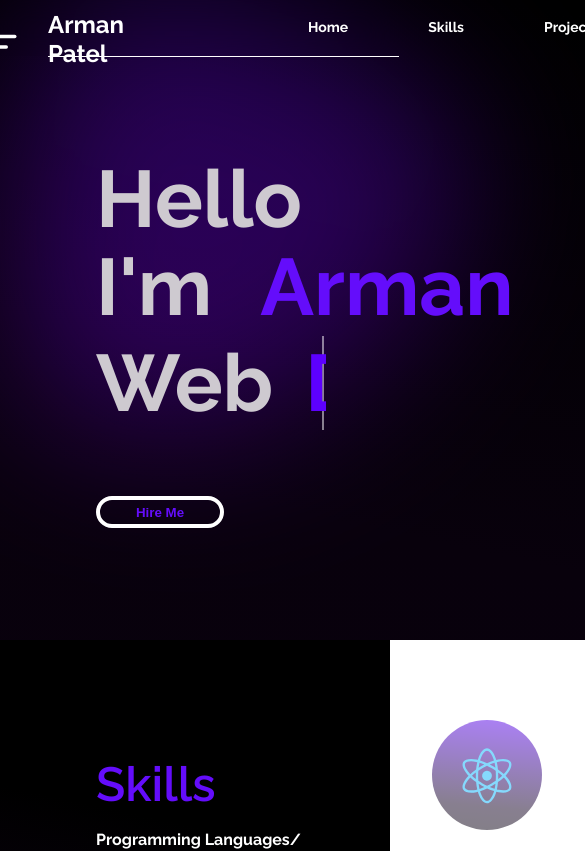
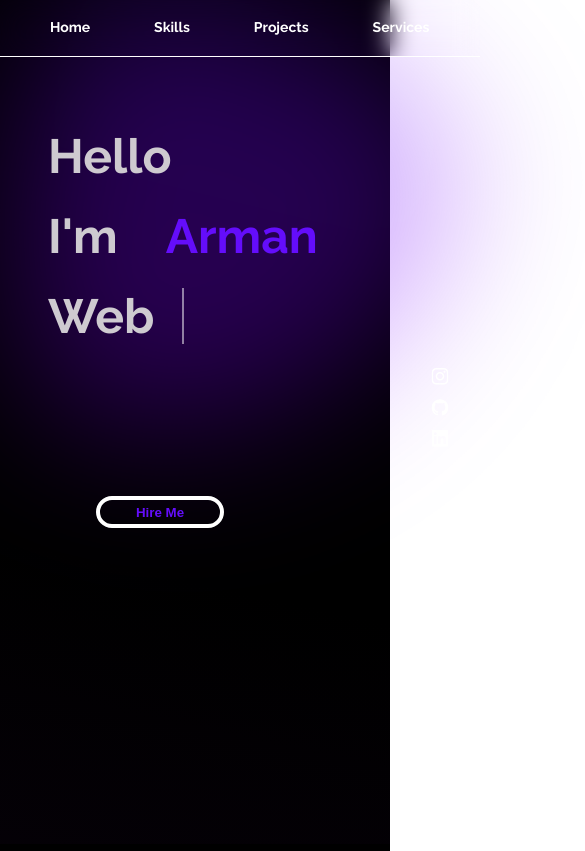
Before and after one commit to Arman6117/Portfolio_V2, a React (Create React App) app: page / in a window 390 px wide. Shown: the top 851 px of the page, 585 px wide, since content can reach past the window. Built offline with nearby package versions, Linux system fonts and the light colour scheme.

Commit message:
responsivnes test

```diff
--- a/src/Components/Home/Home.scss
+++ b/src/Components/Home/Home.scss
@@ -40,7 +40,7 @@ $l_page_html_tx: rgba(95, 0, 169, 0.48);
     #0a000f 74.94%,
     #000000 117.21%,
     #000000 117.21%
-  );;
+  );
   background-size: 400% 400%;
   color: white;
 
@@ -72,36 +72,32 @@ $l_page_html_tx: rgba(95, 0, 169, 0.48);
     .title {
       top: 21rem;
       left: 6rem;
-    overflow: hidden;
-      &::after
-      {
+      overflow: hidden;
+      &::after {
         content: "Developer";
-        color:#5d00ff;
+        color: #5d00ff;
         display: inline-block;
         position: relative;
         left: 2rem;
         animation: textAnimation 7s steps(15) infinite;
         width: 0ch;
       }
-      &::before
-      {
+      &::before {
         display: inline-block;
         content: "";
-        width:2px;
+        width: 2px;
         height: 100%;
         background: rgb(255, 255, 255);
         position: absolute;
         right: 2px;
-        animation: blinking .4s linear alternate infinite;
+        animation: blinking 0.4s linear alternate infinite;
       }
-
     }
-     .subTxt
-     {
+    .subTxt {
       position: relative;
       left: 2rem;
-       color: var(--page_name_tx);
-     }
+      color: var(--page_name_tx);
+    }
   }
 }
 .hire_btn {
@@ -188,7 +184,6 @@ $l_page_html_tx: rgba(95, 0, 169, 0.48);
   }
 }
 
-
 @keyframes textAnimation {
   25% {
     content: "Developer";
@@ -206,20 +201,43 @@ $l_page_html_tx: rgba(95, 0, 169, 0.48);
   }
 }
 @keyframes blinking {
-  100%{
-   opacity: 0;
+  100% {
+    opacity: 0;
   }
 }
 
 //!MEDIA QUERIES
-@media screen and (max-width:481px) {
-  .home{
-    width: 68rem;
-    height: 40rem;
+@media screen and (max-width: 576px) {
+  .home {
+    .txt {
+      font-size: 3rem !important;
+    }
+    .greet {
+      left: 3rem !important;
+      top: 8rem !important;
+    }
+    .name {
+      left: 3rem !important;
+      top: 13rem !important;
 
-    .social
+      &:nth-child(1) {
+        top: 0 !important;
+      }
+    }
+    .title {
+      left: 3rem !important;
+      top: 18rem !important;
+    }
+
+    .social {
+      left: 26rem !important;
+      top: 20rem !important;
+      transform: scale(0.5);
+    }
+    .home_compo
     {
-      left: 62rem;
+      width: 0;
+      height: 0;
     }
   }
 }
--- a/src/Components/Navbar/Navbar.jsx
+++ b/src/Components/Navbar/Navbar.jsx
@@ -1,16 +1,17 @@
 import React from "react";
 import { Link } from "react-scroll/modules";
 import "./Navbar.scss";
-import Toggle from "./Toggle/Toggle";
+
 const Navbar = () => {
   return (
     <>
       <div className="navbar">
         <div className="nav-cnt">
           <div className="nav-txt">Arman Patel</div>
+
           <div className="nav-link">
-          <div className="t-btn"><Toggle/></div>
-          {/* <div className="collapse"></div> */}
+
+
             <ul>
               <Link
                 spy={true}
--- a/src/Components/Navbar/Navbar.scss
+++ b/src/Components/Navbar/Navbar.scss
@@ -25,7 +25,7 @@ $c_btn_hvr: linear-gradient(
       color: white;
       font-weight: bold;
       position: relative;
-      top: 0.4em;
+      top: 1rem;
       left: 3rem;
       font-size: 1.5rem;
       cursor: pointer;
@@ -41,7 +41,7 @@ $c_btn_hvr: linear-gradient(
 
       ul {
         display: flex;
-        gap: 5rem;
+        gap: 4rem;
         text-decoration: none;
         list-style: none;
 
@@ -57,6 +57,7 @@ $c_btn_hvr: linear-gradient(
       }
     }
   }
+}
   .n-line {
     width: 90%;
     position: absolute;
@@ -64,7 +65,6 @@ $c_btn_hvr: linear-gradient(
     background: white;
     top: 3.5rem;
     left: 3rem;
-  }
   }
 
   .c-btn {
@@ -90,19 +90,34 @@ $c_btn_hvr: linear-gradient(
 
   .t-btn {
     position: absolute;
-  left: -19rem;
-  // visibility: hidden;
+    left: 3rem;
     opacity: 0;
     pointer-events: none;
+  }
+  //!MEDIA QUERIES
+  @media screen and (max-width: 481px) {
+    .navbar
+    {
+      width: 30rem !important;
+      position: fixed !important;
 
     }
-//!MEDIA QUERIES
-@media screen and (max-width: 481px)  {
-  .nav-txt
+    .nav-txt {
+      left: 20rem !important;
+      font-size: 1.3rem !important;
+      visibility: hidden;
+    }
+    .c-btn
     {
+      visibility: hidden;
+    }
+    .n-line {
+      width: 30rem !important;
+      left: 0rem !important;
+    }
+    .nav-link
+    {
+      left: -3.5rem !important;
+    }
 
   }
-  .t-btn{
-   opacity: 1;
-  }
-}
--- a/src/Components/Navbar/Toggle/Toggle.jsx
+++ /dev/null
@@ -1,16 +0,0 @@
-import React from 'react'
-import "./Toggle.scss"
-const Toggle = () => {
-  return (
-    <>
-          <label for="check">
-      <input type="checkbox" id="check"/>
-      <span className='span'></span>
-      <span className='span'></span>
-      <span className='span'></span>
-    </label>
-    </>
-  )
-}
-
-export default Toggle
--- a/src/Components/Navbar/Toggle/Toggle.scss
+++ /dev/null
@@ -1,47 +0,0 @@
-label {
-  display: flex;
-  flex-direction: column;
-  width: 70px;
-  cursor: pointer;
-  position: absolute;
-  transform: scale(0.5);
-}
-label .span {
-  background: #fff;
-  border-radius: 10px;
-  height: 7px;
-  margin: 7px 0;
-  transition: 0.4s cubic-bezier(0.68, -0.6, 0.32, 1.6);
-}
-
-.span:nth-of-type(1) {
-  width: 50%;
-}
-
-.span:nth-of-type(2) {
-  width: 100%;
-}
-
-.span:nth-of-type(3) {
-  width: 75%;
-}
-
-input[type="checkbox"] {
-  display: none;
-}
-
-input[type="checkbox"]:checked ~ .span:nth-of-type(1) {
-  transform-origin: bottom;
-  transform: rotatez(45deg) translate(8px, 0px);
-}
-
-input[type="checkbox"]:checked ~ .span:nth-of-type(2) {
-  transform-origin: top;
-  transform: rotatez(-45deg);
-}
-
-input[type="checkbox"]:checked ~ .span:nth-of-type(3) {
-  transform-origin: bottom;
-  width: 50%;
-  transform: translate(30px, -11px) rotatez(45deg);
-}
```
Lines whose indentation alone changed are shown as unchanged.
